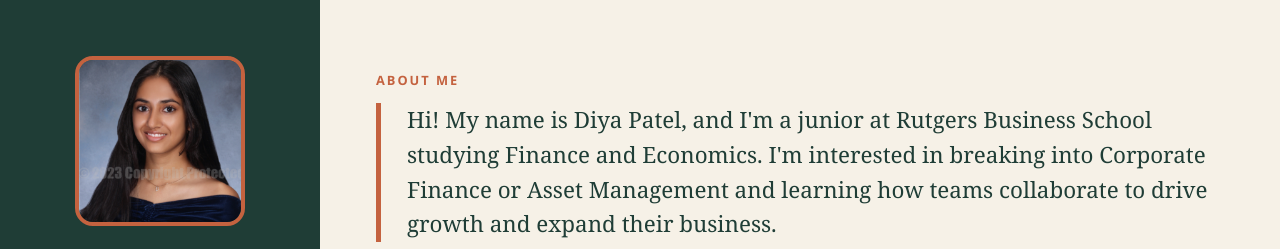
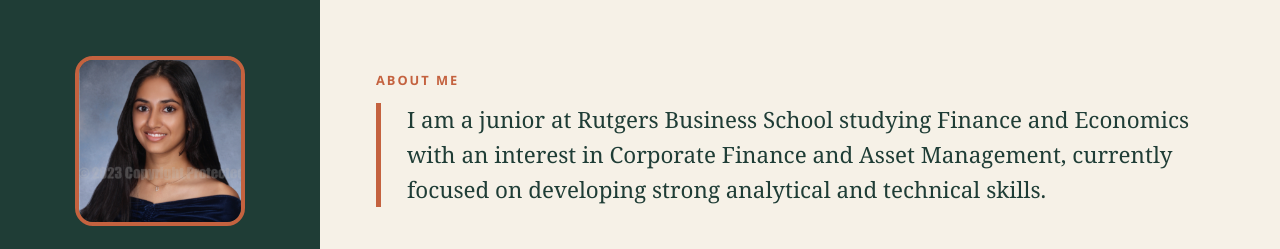
Before and after one commit to djp303/djp303.github.io, a plain HTML site: page index.html in a window 1280 px wide. Shown: the top 249 px of the page. Drawn offline with Linux system fonts and the light colour scheme.

Commit message:
Update index.html

```diff
--- a/index.html
+++ b/index.html
@@ -229,7 +229,7 @@
 
   <section id="about">
     <div class="eyebrow">About Me</div>
-    <p class="statement">Hi! My name is Diya Patel, and I'm a junior at Rutgers Business School studying Finance and Economics. I'm interested in breaking into Corporate Finance or Asset Management and learning how teams collaborate to drive growth and expand their business.</p>
+    <p class="statement">I am a junior at Rutgers Business School studying Finance and Economics with an interest in Corporate Finance and Asset Management, currently focused on developing strong analytical and technical skills.</p>
   </section>
 
   <section id="skills">
```
